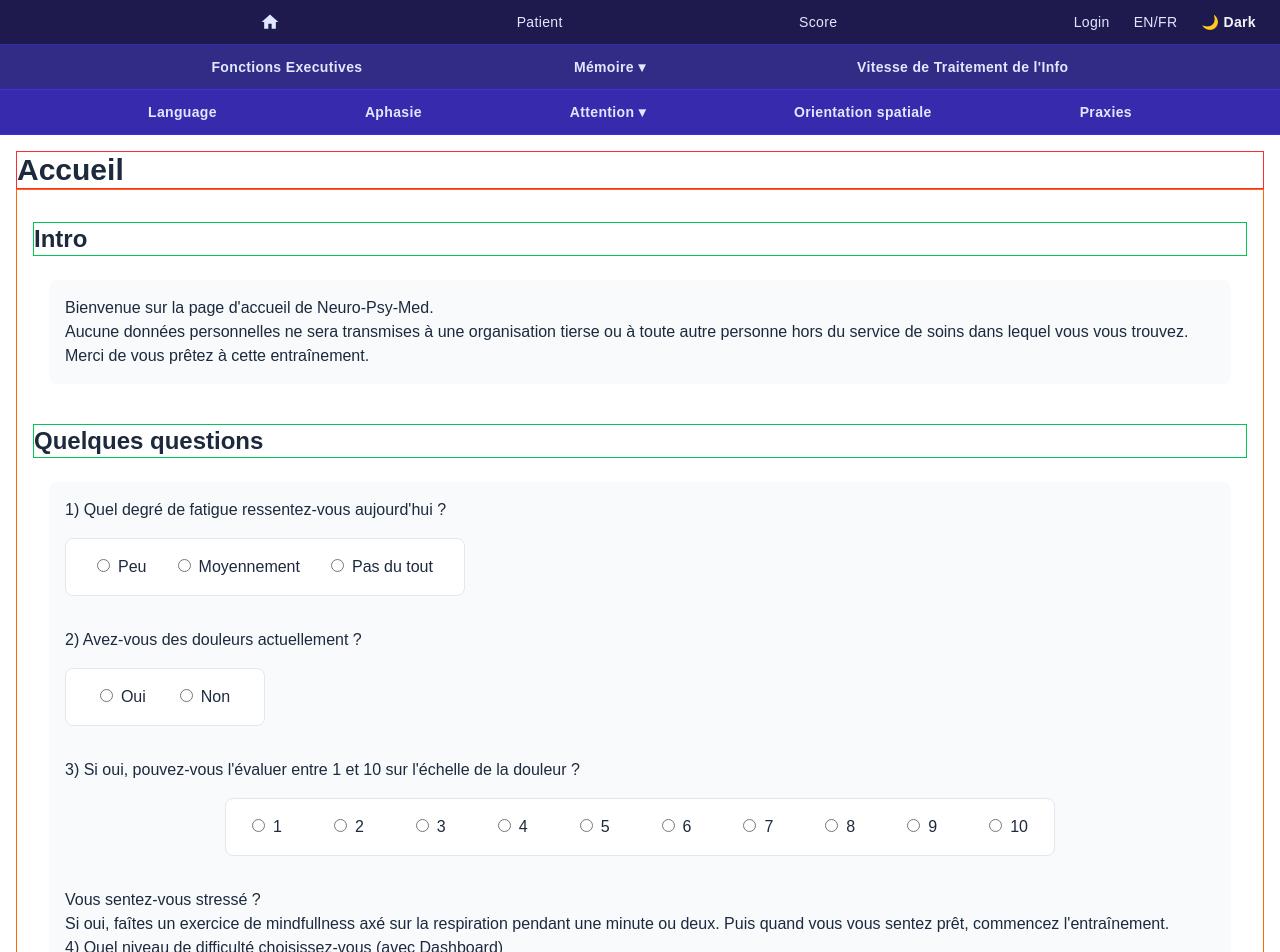
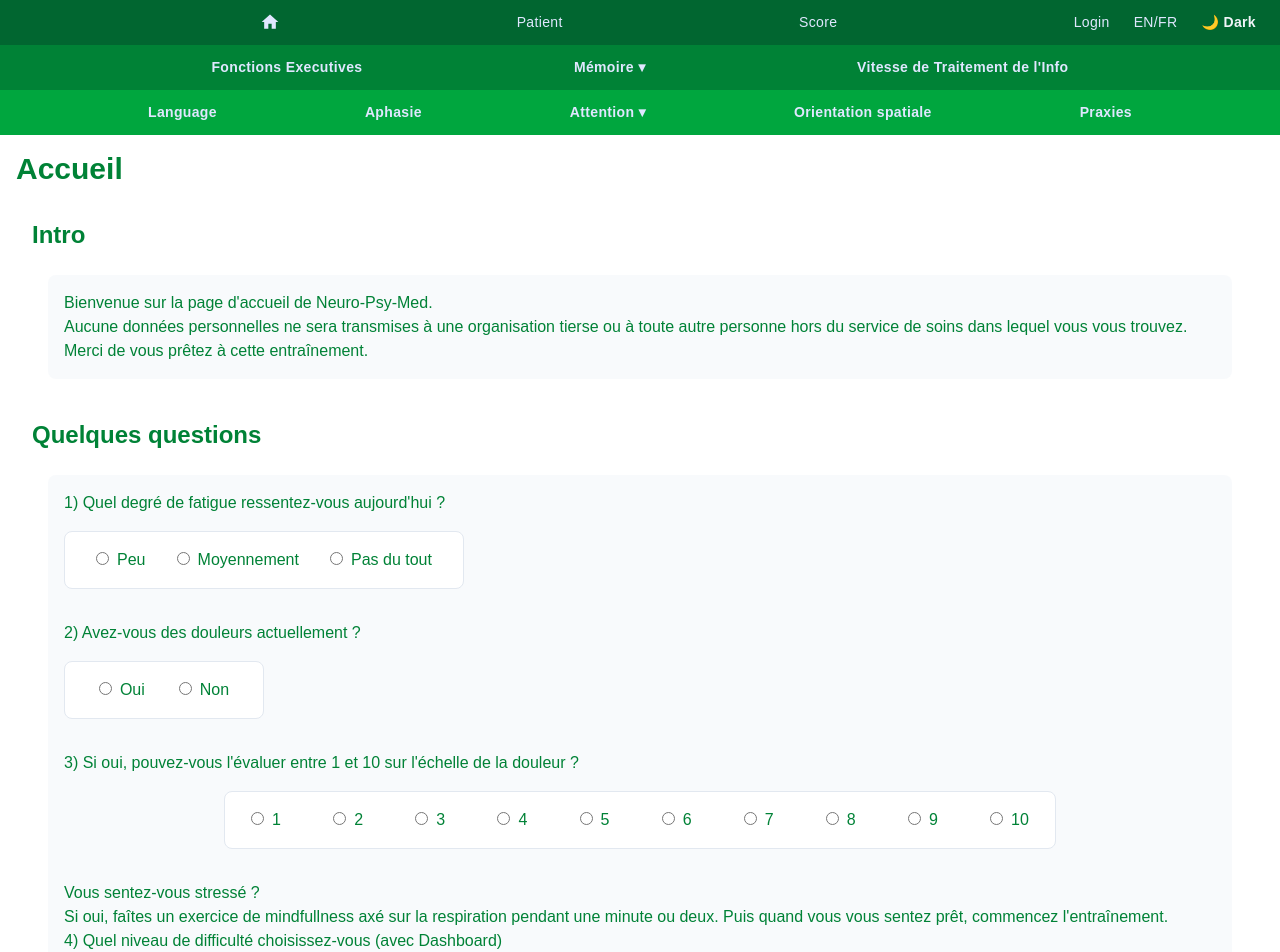
Before and after one commit to TLRKiliann/webapp-np-one, a Next.js app in the folder my-app/: page / in a window 1280 px wide. Shown: the top 952 px of the page. Built offline with nearby package versions, Linux system fonts and the light colour scheme; no server answers.

Commit message:
logout added & style review

```diff
--- a/my-app/app/layout.tsx
+++ b/my-app/app/layout.tsx
@@ -19,7 +19,7 @@ export default function RootLayout({
     <html lang="en" suppressHydrationWarning>
       <body className="min-h-full flex flex-col">
         <ThemeProvider>
-          <main className="w-full h-full text-slate-800 dark:text-white bg-white dark:bg-slate-900">
+          <main className="w-full h-full text-green-700 dark:text-white bg-white dark:bg-indigo-950">
             <OverMenu />
             <Menu />
             <SecondMenu />
--- a/my-app/app/page.tsx
+++ b/my-app/app/page.tsx
@@ -26,17 +26,17 @@ export default function Home() {
   return (
     <div className="p-4">
 
-      <div className="border border-red-500">
+      <div className="">
         <h1 className="text-3xl font-bold">Accueil</h1>
       </div>
 
-      <div className="p-4 border border-orange-500">
+      <div className="p-4">
 
-        <div className="border border-green-500 mt-4 mb-6">
+        <div className="mt-4 mb-6">
           <h2 className="text-2xl font-bold">Intro</h2>
         </div>
 
-        <div className="bg-slate-100/50 rounded-lg mx-4 p-4">
+        <div className="bg-slate-100/50 dark:bg-indigo-800 rounded-lg mx-4 p-4">
           Bienvenue sur la page d'accueil de Neuro-Psy-Med.
           <br />
           Aucune données personnelles ne sera transmises à une organisation tierse ou à toute autre
@@ -46,15 +46,15 @@ export default function Home() {
         </div>
 
 
-        <div className="border border-green-500 mt-10 mb-6">
+        <div className="mt-10 mb-6">
           <h2 className="text-2xl font-bold">Quelques questions</h2>
         </div>
 
 
-        <div className="bg-slate-100/50 rounded-lg m-4 p-4">
+        <div className="bg-slate-100/50 dark:bg-indigo-800 rounded-lg m-4 p-4">
           <p>1) Quel degré de fatigue ressentez-vous aujourd'hui ?</p>
 
-          <div className="w-100 flex flex-row items-center justify-evenly bg-white dark:bg-slate-800 border border-slate-200 rounded-lg mt-4 mb-8 py-4">
+          <div className="w-100 flex flex-row items-center justify-evenly bg-white dark:bg-indigo-900 border border-slate-200 dark:border-indigo-500 rounded-lg mt-4 mb-8 py-4">
 
             <label htmlFor="fatigue1">
               <input
@@ -100,7 +100,7 @@ export default function Home() {
 
           <p>2) Avez-vous des douleurs actuellement ?</p>
 
-          <div className="w-50 flex flex-row items-center justify-evenly bg-white dark:bg-slate-800 border border-slate-200 rounded-lg mt-4 mb-8 py-4">
+          <div className="w-50 flex flex-row items-center justify-evenly bg-white dark:bg-indigo-900 border border-slate-200 dark:border-indigo-500 rounded-lg mt-4 mb-8 py-4">
 
             <label htmlFor="dlroui">
               <input
@@ -132,7 +132,7 @@ export default function Home() {
 
           <p>3) Si oui, pouvez-vous l'évaluer entre 1 et 10 sur l'échelle de la douleur ?</p>
 
-          <div className="flex flex-row items-center justify-around bg-white dark:bg-slate-800 border border-slate-200 rounded-lg mx-40 mt-4 mb-8 py-4">
+          <div className="flex flex-row items-center justify-around bg-white dark:bg-indigo-900 border border-slate-200 dark:border-indigo-500 rounded-lg mx-40 mt-4 mb-8 py-4">
 
             <label htmlFor="dlr1">
               <input type="radio" id="dlr1" name="dlr1"
@@ -216,12 +216,12 @@ export default function Home() {
           <p>4) Quel niveau de difficulté choisissez-vous (avec Dashboard)</p>
         </div>
 
-        <nav className="flex justify-center py-8 border border-blue-500">
+        <nav className="flex justify-center py-8">
           <ul className="disc-none">
             <li>
               <Link
                 href="/fonctions-executives"
-                className="text-base font-bold text-white bg-blue-500 hover:bg-blue-600 active:bg-blue-400 rounded-lg px-6 py-4"
+                className="text-base font-bold text-white bg-green-600 hover:bg-green-700 active:bg-green-500 dark:bg-indigo-600 dark:hover:bg-indigo-700 dark:active:bg-indigo-500 rounded-lg px-6 py-4"
               >
                   Commencer l'entraînement
               </Link>
--- a/my-app/app/ui/menu/Menu.tsx
+++ b/my-app/app/ui/menu/Menu.tsx
@@ -2,7 +2,7 @@ import Link from "next/link";
 
 export default function Menu() {
     return (
-        <nav className="bg-indigo-900 dark:bg-indigo-900 border-b border-indigo-700">
+        <nav className="bg-green-700 dark:bg-indigo-900 border-b border-green-700 dark:border-indigo-700">
             <ul className="list-none flex flex-row items-center justify-evenly text-sm text-indigo-100 font-semibold tracking-wide py-3">
                 <li>
                     <Link
--- a/my-app/app/ui/menu/OverMenu.tsx
+++ b/my-app/app/ui/menu/OverMenu.tsx
@@ -1,10 +1,13 @@
 import Link from "next/link";
 import DarkModeToggle from "../DarkModeToggle";
 import { MdHome } from "react-icons/md";
+import { auth, signOut } from "@/auth";
 
-export default function OverMenu() {
+export default async function OverMenu() {
+    const session = await auth();
+
     return (
-        <nav className="bg-indigo-950 dark:bg-indigo-950 border-b border-indigo-800">
+        <nav className="bg-green-800 dark:bg-indigo-950 border-b border-green-800 dark:border-indigo-800">
             <ul className="list-none flex flex-row items-center text-sm text-indigo-100 font-medium tracking-wide px-6">
                 <li className="flex flex-1 justify-evenly items-center py-3">
                     <Link href="/" className="hover:text-violet-300 transition-colors duration-200">
@@ -18,9 +21,23 @@ export default function OverMenu() {
                     </Link>
                 </li>
                 <li className="flex items-center gap-6 py-3">
-                    <Link href="/login" className="hover:text-violet-300 transition-colors duration-200">
-                        Login
-                    </Link>
+                    {session ? (
+                        <form action={async () => {
+                            "use server";
+                            await signOut({ redirectTo: "/login" });
+                        }}>
+                            <button
+                                type="submit"
+                                className="hover:text-violet-300 transition-colors duration-200 cursor-pointer"
+                            >
+                                Logout
+                            </button>
+                        </form>
+                    ) : (
+                        <Link href="/login" className="hover:text-violet-300 transition-colors duration-200">
+                            Login
+                        </Link>
+                    )}
                     <Link href="" className="hover:text-violet-300 transition-colors duration-200">
                         EN/FR
                     </Link>
--- a/my-app/app/ui/menu/SecondMenu.tsx
+++ b/my-app/app/ui/menu/SecondMenu.tsx
@@ -2,7 +2,7 @@ import Link from "next/link";
 
 export default function SecondMenu() {
     return (
-        <nav className="bg-indigo-800 dark:bg-indigo-800 border-b border-indigo-700">
+        <nav className="bg-green-600 dark:bg-indigo-800 border-b border-green-600 dark:border-indigo-700">
             <ul className="list-none flex flex-row items-center justify-evenly text-sm text-indigo-100 font-semibold tracking-wide py-3">
                 <li>
                     <Link
```
